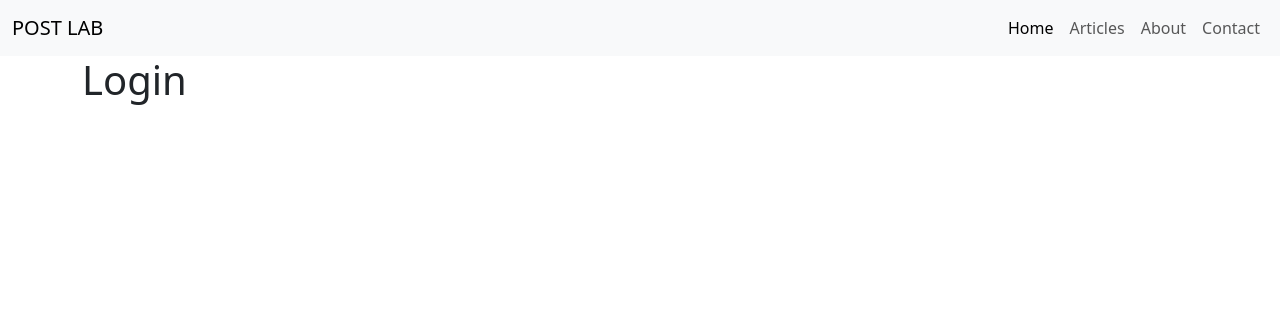
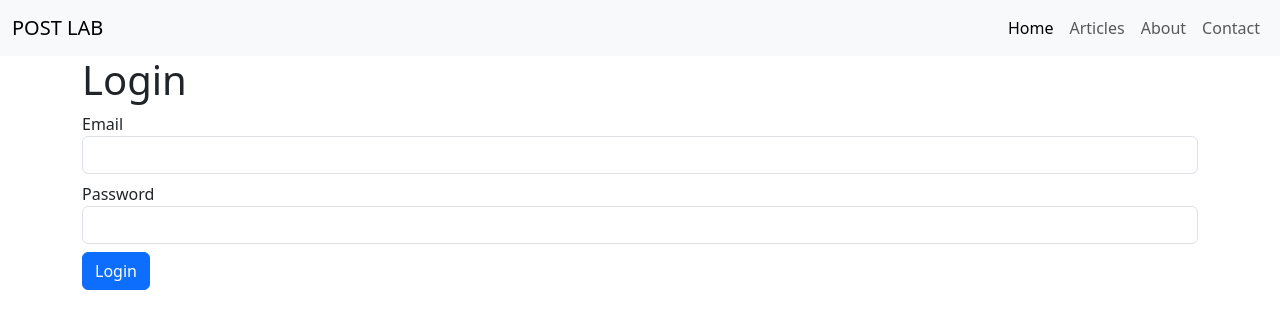
Before and after one commit to niyooshawebsites/flask--posts-app, a Flask app: template app/templates/login.html in a window 1280 px wide. Shown: the top 329 px of the page. Run offline with Flask 3, Linux system fonts and the light colour scheme; the template is opened without the code that fills it: values that come from a table or form of the project are taken from there, others are empty; some libraries are stand-ins or nearby versions.

Commit message:
login v1

```diff
--- a/app/forms/login.py
+++ b/app/forms/login.py
@@ -0,0 +1,5 @@
+from wtforms import Form, StringField, PasswordField, validators
+
+class LoginForm(Form):
+    email = StringField("Email", [validators.Length(min=6, max=50)])
+    password = PasswordField("Password", [validators.DataRequired()])
--- a/app/templates/login.html
+++ b/app/templates/login.html
@@ -1,3 +1,15 @@
-{% extends 'layout.html' %} {% block body %}
+{% extends 'layout.html' %}
+{% block body %}
+{% from"includes/_formhelpers.html" import render_field %}
 <h1>Login</h1>
+<form action="" method="POST">
+    <div class="form-group">
+        {{render_field(form.email, class_="form-control mb-2")}}
+    </div>
+
+    <div class="form-group">
+        {{render_field(form.password, class_="form-control mb-2")}}
+    </div>
+    <input type="submit" value="Login" class="btn btn-primary" />
+</form>
 {% endblock %}
```
Also changed, not shown: app/models/user.py (+15 -0 lines), app/routes/auth.py (+12 -4 lines).
